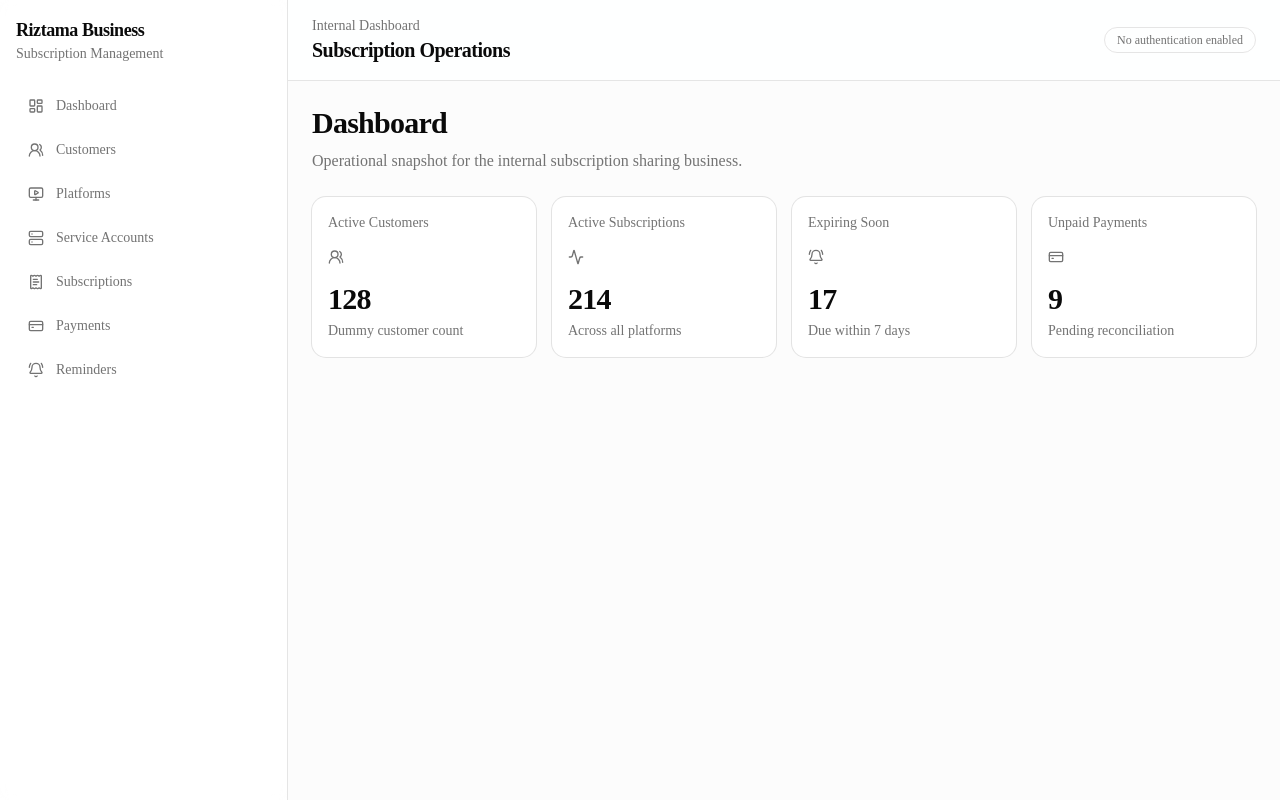
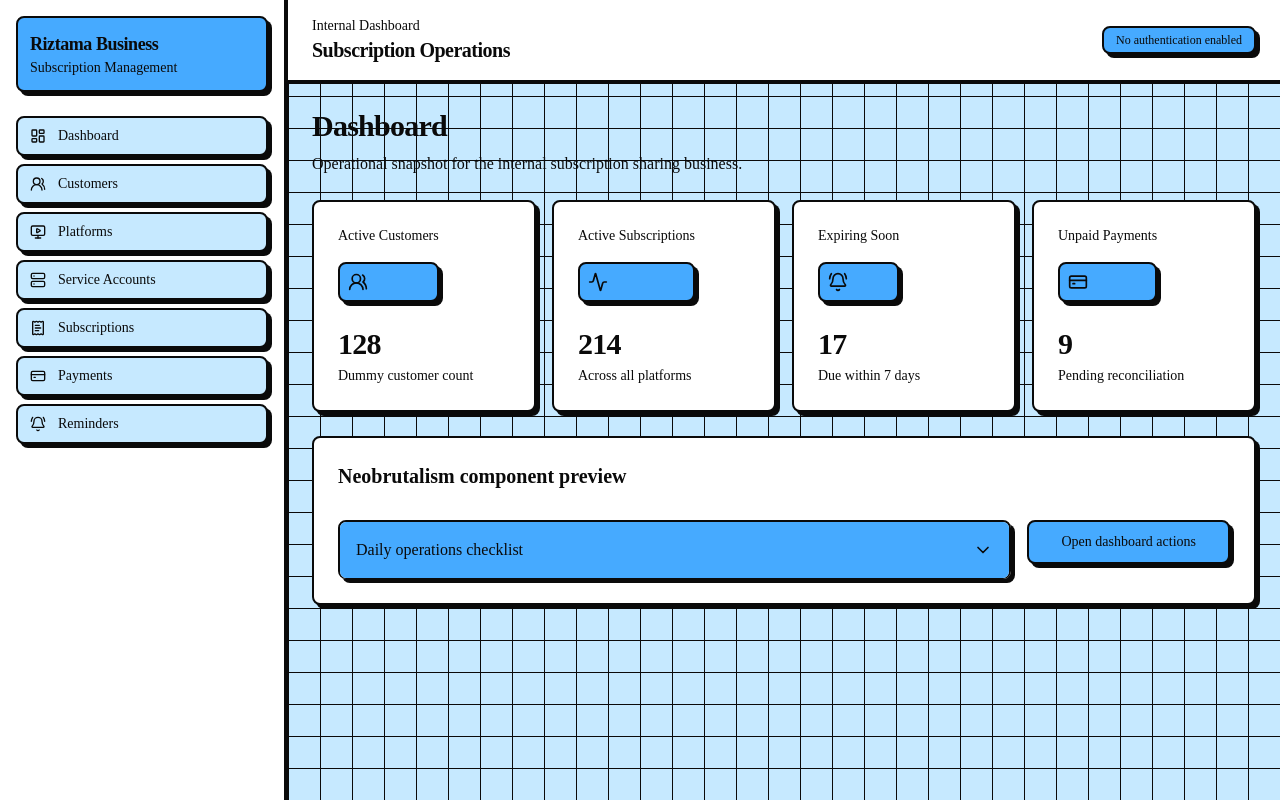
Before and after one commit to amalinars/bussiness, a Next.js app: page /admin/dashboard in a window 1280 px wide. Built offline with nearby package versions, Linux system fonts and the light colour scheme.

Commit message:
refactor: standardize UI components with Neo-brutalist design system and add accordion support

```diff
--- a/app/admin/dashboard/page.tsx
+++ b/app/admin/dashboard/page.tsx
@@ -1,6 +1,13 @@
 import { Activity, BellRing, CreditCard, UsersRound } from "lucide-react";
 
 import { PageContainer } from "@/components/PageContainer";
+import {
+  Accordion,
+  AccordionContent,
+  AccordionItem,
+  AccordionTrigger,
+} from "@/components/ui/accordion";
+import { Button } from "@/components/ui/button";
 import { Card, CardContent, CardHeader, CardTitle } from "@/components/ui/card";
 
 const metrics = [
@@ -21,21 +28,44 @@ export default function DashboardPage() {
           const Icon = metric.icon;
 
           return (
-            <Card key={metric.title}>
+            <Card key={metric.title} className="bg-secondary-background">
               <CardHeader className="flex-row items-center justify-between gap-4 space-y-0">
-                <CardTitle className="text-sm font-medium text-muted-foreground">
+                <CardTitle className="text-sm font-base">
                   {metric.title}
                 </CardTitle>
-                <Icon className="size-4 text-muted-foreground" aria-hidden="true" />
+                <div className="rounded-base border-2 border-border bg-main p-2 text-main-foreground shadow-shadow">
+                  <Icon className="size-5" aria-hidden="true" />
+                </div>
               </CardHeader>
               <CardContent>
-                <div className="text-3xl font-semibold tracking-tight">{metric.value}</div>
-                <p className="mt-1 text-sm text-muted-foreground">{metric.helper}</p>
+                <div className="text-3xl font-heading font-black tracking-tight">{metric.value}</div>
+                <p className="mt-1 text-sm font-base">{metric.helper}</p>
               </CardContent>
             </Card>
           );
         })}
       </div>
+
+      <Card className="bg-secondary-background">
+        <CardHeader>
+          <CardTitle className="text-xl font-heading font-black">
+            Neobrutalism component preview
+          </CardTitle>
+        </CardHeader>
+        <CardContent className="grid gap-4 lg:grid-cols-[1fr_auto] lg:items-start">
+          <Accordion type="single" collapsible className="w-full">
+            <AccordionItem value="pipeline">
+              <AccordionTrigger>Daily operations checklist</AccordionTrigger>
+              <AccordionContent>
+                Review unpaid invoices, confirm expiring shared accounts, and update
+                customer renewal notes before reminders are sent.
+              </AccordionContent>
+            </AccordionItem>
+          </Accordion>
+
+          <Button size="lg">Open dashboard actions</Button>
+        </CardContent>
+      </Card>
     </PageContainer>
   );
 }
--- a/app/admin/layout.tsx
+++ b/app/admin/layout.tsx
@@ -5,7 +5,7 @@ import { AppSidebar } from "@/components/AppSidebar";
 
 export default function AdminLayout({ children }: { children: ReactNode }) {
   return (
-    <div className="min-h-screen bg-muted/30 md:flex">
+    <div className="min-h-screen md:flex">
       <AppSidebar />
       <div className="flex min-w-0 flex-1 flex-col">
         <AppHeader />
--- a/app/globals.css
+++ b/app/globals.css
@@ -39,6 +39,10 @@
   --color-popover: var(--popover);
   --color-card-foreground: var(--card-foreground);
   --color-card: var(--card);
+  --color-main: var(--main);
+  --color-main-foreground: var(--main-foreground);
+  --color-secondary-background: var(--secondary-background);
+  --radius-base: var(--radius);
   --radius-sm: calc(var(--radius) * 0.6);
   --radius-md: calc(var(--radius) * 0.8);
   --radius-lg: var(--radius);
@@ -46,13 +50,21 @@
   --radius-2xl: calc(var(--radius) * 1.8);
   --radius-3xl: calc(var(--radius) * 2.2);
   --radius-4xl: calc(var(--radius) * 2.6);
+  --shadow-shadow: var(--shadow);
+  --spacing-boxShadowX: 4px;
+  --spacing-boxShadowY: 4px;
+  --spacing-reverseBoxShadowX: -4px;
+  --spacing-reverseBoxShadowY: -4px;
 }
 
 :root {
-  --background: oklch(1 0 0);
+  --background: oklch(0.92 0.06 248);
   --foreground: oklch(0.145 0 0);
   --card: oklch(1 0 0);
   --card-foreground: oklch(0.145 0 0);
+  --main: oklch(0.72 0.16 249);
+  --main-foreground: oklch(0.145 0 0);
+  --secondary-background: oklch(1 0 0);
   --popover: oklch(1 0 0);
   --popover-foreground: oklch(0.145 0 0);
   --primary: oklch(0.205 0 0);
@@ -64,15 +76,16 @@
   --accent: oklch(0.97 0 0);
   --accent-foreground: oklch(0.205 0 0);
   --destructive: oklch(0.577 0.245 27.325);
-  --border: oklch(0.922 0 0);
-  --input: oklch(0.922 0 0);
-  --ring: oklch(0.708 0 0);
+  --border: oklch(0.145 0 0);
+  --input: oklch(0.145 0 0);
+  --ring: oklch(0.145 0 0);
   --chart-1: oklch(0.87 0 0);
   --chart-2: oklch(0.556 0 0);
   --chart-3: oklch(0.439 0 0);
   --chart-4: oklch(0.371 0 0);
   --chart-5: oklch(0.269 0 0);
-  --radius: 0.625rem;
+  --radius: 0.5rem;
+  --shadow: 4px 4px 0px 0px var(--border);
   --sidebar: oklch(0.985 0 0);
   --sidebar-foreground: oklch(0.145 0 0);
   --sidebar-primary: oklch(0.205 0 0);
@@ -84,10 +97,13 @@
 }
 
 .dark {
-  --background: oklch(0.145 0 0);
+  --background: oklch(0.2 0.02 248);
   --foreground: oklch(0.985 0 0);
-  --card: oklch(0.205 0 0);
-  --card-foreground: oklch(0.985 0 0);
+  --card: oklch(0.985 0 0);
+  --card-foreground: oklch(0.145 0 0);
+  --main: oklch(0.72 0.16 249);
+  --main-foreground: oklch(0.145 0 0);
+  --secondary-background: oklch(0.985 0 0);
   --popover: oklch(0.205 0 0);
   --popover-foreground: oklch(0.985 0 0);
   --primary: oklch(0.922 0 0);
@@ -99,14 +115,15 @@
   --accent: oklch(0.269 0 0);
   --accent-foreground: oklch(0.985 0 0);
   --destructive: oklch(0.704 0.191 22.216);
-  --border: oklch(1 0 0 / 10%);
-  --input: oklch(1 0 0 / 15%);
-  --ring: oklch(0.556 0 0);
+  --border: oklch(0.145 0 0);
+  --input: oklch(0.145 0 0);
+  --ring: oklch(0.145 0 0);
   --chart-1: oklch(0.87 0 0);
   --chart-2: oklch(0.556 0 0);
   --chart-3: oklch(0.439 0 0);
   --chart-4: oklch(0.371 0 0);
   --chart-5: oklch(0.269 0 0);
+  --shadow: 4px 4px 0px 0px var(--border);
   --sidebar: oklch(0.205 0 0);
   --sidebar-foreground: oklch(0.985 0 0);
   --sidebar-primary: oklch(0.488 0.243 264.376);
@@ -123,6 +140,8 @@
   }
   body {
     @apply bg-background text-foreground;
+    background-image: linear-gradient(var(--border) 1px, transparent 1px), linear-gradient(90deg, var(--border) 1px, transparent 1px);
+    background-size: 32px 32px;
   }
   html {
     @apply font-sans;
--- a/components/AppHeader.tsx
+++ b/components/AppHeader.tsx
@@ -1,12 +1,12 @@
 export function AppHeader() {
   return (
-    <header className="sticky top-0 z-10 border-b bg-background/90 px-4 py-4 backdrop-blur md:px-6">
+    <header className="sticky top-0 z-10 border-b-4 border-border bg-secondary-background px-4 py-4 md:px-6">
       <div className="flex flex-col gap-1 sm:flex-row sm:items-center sm:justify-between">
         <div>
-          <p className="text-sm font-medium text-muted-foreground">Internal Dashboard</p>
-          <h1 className="text-xl font-semibold tracking-tight">Subscription Operations</h1>
+          <p className="text-sm font-base">Internal Dashboard</p>
+          <h1 className="text-xl font-heading font-black tracking-tight">Subscription Operations</h1>
         </div>
-        <div className="rounded-full border px-3 py-1 text-xs font-medium text-muted-foreground">
+        <div className="rounded-base border-2 border-border bg-main px-3 py-1 text-xs font-base text-main-foreground shadow-shadow">
           No authentication enabled
         </div>
       </div>
--- a/components/AppSidebar.tsx
+++ b/components/AppSidebar.tsx
@@ -29,18 +29,18 @@ export function AppSidebar({ className }: AppSidebarProps) {
   return (
     <aside
       className={cn(
-        "flex w-full flex-col border-b bg-card/80 p-4 backdrop-blur md:min-h-screen md:w-72 md:border-b-0 md:border-r",
+        "flex w-full flex-col border-b-4 border-border bg-secondary-background p-4 md:min-h-screen md:w-72 md:border-b-0 md:border-r-4",
         className,
       )}
     >
       <div className="mb-6">
-        <Link href="/admin/dashboard" className="block">
-          <p className="text-lg font-semibold tracking-tight">Riztama Business</p>
-          <p className="text-sm text-muted-foreground">Subscription Management</p>
+        <Link href="/admin/dashboard" className="block rounded-base border-2 border-border bg-main p-3 text-main-foreground shadow-shadow">
+          <p className="text-lg font-heading font-black tracking-tight">Riztama Business</p>
+          <p className="text-sm font-base">Subscription Management</p>
         </Link>
       </div>
 
-      <nav className="grid gap-1 md:gap-2">
+      <nav className="grid gap-2">
         {navigationItems.map((item) => {
           const Icon = item.icon;
 
@@ -48,7 +48,7 @@ export function AppSidebar({ className }: AppSidebarProps) {
             <Link
               key={item.href}
               href={item.href}
-              className="flex items-center gap-3 rounded-lg px-3 py-2 text-sm font-medium text-muted-foreground transition-colors hover:bg-accent hover:text-accent-foreground"
+              className="flex items-center gap-3 rounded-base border-2 border-border bg-background px-3 py-2 text-sm font-base shadow-shadow transition-all hover:translate-x-boxShadowX hover:translate-y-boxShadowY hover:shadow-none"
             >
               <Icon className="size-4" aria-hidden="true" />
               <span>{item.title}</span>
--- a/components/EmptyState.tsx
+++ b/components/EmptyState.tsx
@@ -9,16 +9,16 @@ type EmptyStateProps = {
 
 export function EmptyState({ title, description }: EmptyStateProps) {
   return (
-    <Card className="border-dashed">
+    <Card className="border-dashed bg-secondary-background">
       <CardHeader className="items-center text-center">
-        <div className="mb-2 rounded-full bg-muted p-3 text-muted-foreground">
+        <div className="mb-2 rounded-base border-2 border-border bg-main p-3 text-main-foreground shadow-shadow">
           <Inbox className="size-6" aria-hidden="true" />
         </div>
         <CardTitle>{title}</CardTitle>
         <CardDescription>{description}</CardDescription>
       </CardHeader>
       <CardContent>
-        <p className="text-center text-sm text-muted-foreground">
+        <p className="text-center text-sm font-base">
           This placeholder keeps the dashboard structure ready while business logic is added later.
         </p>
       </CardContent>
--- a/components/PageContainer.tsx
+++ b/components/PageContainer.tsx
@@ -10,8 +10,8 @@ export function PageContainer({ title, description, children }: PageContainerPro
   return (
     <section className="mx-auto flex w-full max-w-7xl flex-col gap-6 p-4 md:p-6">
       <div className="space-y-2">
-        <h2 className="text-2xl font-semibold tracking-tight md:text-3xl">{title}</h2>
-        {description ? <p className="max-w-3xl text-muted-foreground">{description}</p> : null}
+        <h2 className="text-2xl font-heading font-black tracking-tight md:text-3xl">{title}</h2>
+        {description ? <p className="max-w-3xl font-base">{description}</p> : null}
       </div>
       {children}
     </section>
--- /dev/null
+++ b/components/ui/accordion.tsx
@@ -0,0 +1,72 @@
+"use client"
+
+import * as AccordionPrimitive from "@radix-ui/react-accordion"
+import { ChevronDown } from "lucide-react"
+
+import * as React from "react"
+
+import { cn } from "@/lib/utils"
+
+function Accordion({
+  ...props
+}: React.ComponentProps<typeof AccordionPrimitive.Root>) {
+  return <AccordionPrimitive.Root data-slot="accordion" {...props} />
+}
+
+function AccordionItem({
+  className,
+  ...props
+}: React.ComponentProps<typeof AccordionPrimitive.Item>) {
+  return (
+    <AccordionPrimitive.Item
+      data-slot="accordion-item"
+      className={cn(
+        "rounded-base overflow-hidden border-2 border-b border-border shadow-shadow",
+        className,
+      )}
+      {...props}
+    />
+  )
+}
+
+function AccordionTrigger({
+  className,
+  children,
+  ...props
+}: React.ComponentProps<typeof AccordionPrimitive.Trigger>) {
+  return (
+    <AccordionPrimitive.Header className="flex">
+      <AccordionPrimitive.Trigger
+        data-slot="accordion-trigger"
+        className={cn(
+          "flex flex-1 items-center justify-between text-left text-base text-main-foreground border-border focus-visible:ring-[3px] bg-main p-4 font-heading transition-all [&[data-state=open]>svg]:rotate-180 data-[state=open]:rounded-b-none data-[state=open]:border-b-2 disabled:pointer-events-none disabled:opacity-50",
+          className,
+        )}
+        {...props}
+      >
+        {children}
+        <ChevronDown className="pointer-events-none size-5 shrink-0 transition-transform duration-200" />
+      </AccordionPrimitive.Trigger>
+    </AccordionPrimitive.Header>
+  )
+}
+
+function AccordionContent({
+  className,
+  children,
+  ...props
+}: React.ComponentProps<typeof AccordionPrimitive.Content>) {
+  return (
+    <AccordionPrimitive.Content
+      data-slot="accordion-content"
+      className="overflow-hidden rounded-b-base bg-secondary-background text-sm font-base transition-all data-[state=closed]:animate-accordion-up data-[state=open]:animate-accordion-down"
+      {...props}
+    >
+      <div className={cn("p-4", className)}>{children}</div>
+    </AccordionPrimitive.Content>
+  )
+}
+
+AccordionContent.displayName = AccordionPrimitive.Content.displayName
+
+export { Accordion, AccordionItem, AccordionTrigger, AccordionContent }
--- a/components/ui/button.tsx
+++ b/components/ui/button.tsx
@@ -1,53 +1,51 @@
-import { Button as ButtonPrimitive } from "@base-ui/react/button"
+import { Slot } from "@radix-ui/react-slot"
 import { cva, type VariantProps } from "class-variance-authority"
+
+import * as React from "react"
 
 import { cn } from "@/lib/utils"
 
 const buttonVariants = cva(
-  "group/button inline-flex shrink-0 items-center justify-center rounded-lg border border-transparent bg-clip-padding text-sm font-medium whitespace-nowrap transition-all outline-none select-none focus-visible:border-ring focus-visible:ring-3 focus-visible:ring-ring/50 active:not-aria-[haspopup]:translate-y-px disabled:pointer-events-none disabled:opacity-50 aria-invalid:border-destructive aria-invalid:ring-3 aria-invalid:ring-destructive/20 dark:aria-invalid:border-destructive/50 dark:aria-invalid:ring-destructive/40 [&_svg]:pointer-events-none [&_svg]:shrink-0 [&_svg:not([class*='size-'])]:size-4",
+  "inline-flex items-center justify-center whitespace-nowrap rounded-base text-sm font-base ring-offset-white transition-all gap-2 [&_svg]:pointer-events-none [&_svg]:size-4 [&_svg]:shrink-0 focus-visible:outline-hidden focus-visible:ring-2 focus-visible:ring-black focus-visible:ring-offset-2 disabled:pointer-events-none disabled:opacity-50",
   {
     variants: {
       variant: {
-        default: "bg-primary text-primary-foreground [a]:hover:bg-primary/80",
-        outline:
-          "border-border bg-background hover:bg-muted hover:text-foreground aria-expanded:bg-muted aria-expanded:text-foreground dark:border-input dark:bg-input/30 dark:hover:bg-input/50",
-        secondary:
-          "bg-secondary text-secondary-foreground hover:bg-secondary/80 aria-expanded:bg-secondary aria-expanded:text-secondary-foreground",
-        ghost:
-          "hover:bg-muted hover:text-foreground aria-expanded:bg-muted aria-expanded:text-foreground dark:hover:bg-muted/50",
-        destructive:
-          "bg-destructive/10 text-destructive hover:bg-destructive/20 focus-visible:border-destructive/40 focus-visible:ring-destructive/20 dark:bg-destructive/20 dark:hover:bg-destructive/30 dark:focus-visible:ring-destructive/40",
-        link: "text-primary underline-offset-4 hover:underline",
+        default:
+          "text-main-foreground bg-main border-2 border-border shadow-shadow hover:translate-x-boxShadowX hover:translate-y-boxShadowY hover:shadow-none",
+        noShadow: "text-main-foreground bg-main border-2 border-border",
+        neutral:
+          "bg-secondary-background text-foreground border-2 border-border shadow-shadow hover:translate-x-boxShadowX hover:translate-y-boxShadowY hover:shadow-none",
+        reverse:
+          "text-main-foreground bg-main border-2 border-border hover:translate-x-reverseBoxShadowX hover:translate-y-reverseBoxShadowY hover:shadow-shadow",
       },
       size: {
-        default:
-          "h-8 gap-1.5 px-2.5 has-data-[icon=inline-end]:pr-2 has-data-[icon=inline-start]:pl-2",
-        xs: "h-6 gap-1 rounded-[min(var(--radius-md),10px)] px-2 text-xs in-data-[slot=button-group]:rounded-lg has-data-[icon=inline-end]:pr-1.5 has-data-[icon=inline-start]:pl-1.5 [&_svg:not([class*='size-'])]:size-3",
-        sm: "h-7 gap-1 rounded-[min(var(--radius-md),12px)] px-2.5 text-[0.8rem] in-data-[slot=button-group]:rounded-lg has-data-[icon=inline-end]:pr-1.5 has-data-[icon=inline-start]:pl-1.5 [&_svg:not([class*='size-'])]:size-3.5",
-        lg: "h-9 gap-1.5 px-2.5 has-data-[icon=inline-end]:pr-2 has-data-[icon=inline-start]:pl-2",
-        icon: "size-8",
-        "icon-xs":
-          "size-6 rounded-[min(var(--radius-md),10px)] in-data-[slot=button-group]:rounded-lg [&_svg:not([class*='size-'])]:size-3",
-        "icon-sm":
-          "size-7 rounded-[min(var(--radius-md),12px)] in-data-[slot=button-group]:rounded-lg",
-        "icon-lg": "size-9",
+        default: "h-10 px-4 py-2",
+        sm: "h-9 px-3",
+        lg: "h-11 px-8",
+        icon: "size-10",
       },
     },
     defaultVariants: {
       variant: "default",
       size: "default",
     },
-  }
+  },
 )
 
 function Button({
   className,
-  variant = "default",
-  size = "default",
+  variant,
+  size,
+  asChild = false,
   ...props
-}: ButtonPrimitive.Props & VariantProps<typeof buttonVariants>) {
+}: React.ComponentProps<"button"> &
+  VariantProps<typeof buttonVariants> & {
+    asChild?: boolean
+  }) {
+  const Comp = asChild ? Slot : "button"
+
   return (
-    <ButtonPrimitive
+    <Comp
       data-slot="button"
       className={cn(buttonVariants({ variant, size, className }))}
       {...props}
--- a/components/ui/card.tsx
+++ b/components/ui/card.tsx
@@ -2,18 +2,13 @@ import * as React from "react"
 
 import { cn } from "@/lib/utils"
 
-function Card({
-  className,
-  size = "default",
-  ...props
-}: React.ComponentProps<"div"> & { size?: "default" | "sm" }) {
+function Card({ className, ...props }: React.ComponentProps<"div">) {
   return (
     <div
       data-slot="card"
-      data-size={size}
       className={cn(
-        "group/card flex flex-col gap-4 overflow-hidden rounded-xl bg-card py-4 text-sm text-card-foreground ring-1 ring-foreground/10 has-data-[slot=card-footer]:pb-0 has-[>img:first-child]:pt-0 data-[size=sm]:gap-3 data-[size=sm]:py-3 data-[size=sm]:has-data-[slot=card-footer]:pb-0 *:[img:first-child]:rounded-t-xl *:[img:last-child]:rounded-b-xl",
-        className
+        "rounded-base flex flex-col shadow-shadow border-2 gap-6 py-6 border-border bg-background text-foreground font-base",
+        className,
       )}
       {...props}
     />
@@ -25,8 +20,8 @@ function CardHeader({ className, ...props }: React.ComponentProps<"div">) {
     <div
       data-slot="card-header"
       className={cn(
-        "group/card-header @container/card-header grid auto-rows-min items-start gap-1 rounded-t-xl px-4 group-data-[size=sm]/card:px-3 has-data-[slot=card-action]:grid-cols-[1fr_auto] has-data-[slot=card-description]:grid-rows-[auto_auto] [.border-b]:pb-4 group-data-[size=sm]/card:[.border-b]:pb-3",
-        className
+        "@container/card-header grid auto-rows-min grid-rows-[auto_auto] items-start gap-1.5 px-6 has-[data-slot=card-action]:grid-cols-[1fr_auto] [.border-b]:pb-6",
+        className,
       )}
       {...props}
     />
@@ -37,10 +32,7 @@ function CardTitle({ className, ...props }: React.ComponentProps<"div">) {
   return (
     <div
       data-slot="card-title"
-      className={cn(
-        "font-heading text-base leading-snug font-medium group-data-[size=sm]/card:text-sm",
-        className
-      )}
+      className={cn("font-heading leading-none", className)}
       {...props}
     />
   )
@@ -50,7 +42,7 @@ function CardDescription({ className, ...props }: React.ComponentProps<"div">) {
   return (
     <div
       data-slot="card-description"
-      className={cn("text-sm text-muted-foreground", className)}
+      className={cn("text-sm font-base", className)}
       {...props}
     />
   )
@@ -62,7 +54,7 @@ function CardAction({ className, ...props }: React.ComponentProps<"div">) {
       data-slot="card-action"
       className={cn(
         "col-start-2 row-span-2 row-start-1 self-start justify-self-end",
-        className
+        className,
       )}
       {...props}
     />
@@ -73,7 +65,7 @@ function CardContent({ className, ...props }: React.ComponentProps<"div">) {
   return (
     <div
       data-slot="card-content"
-      className={cn("px-4 group-data-[size=sm]/card:px-3", className)}
+      className={cn("px-6", className)}
       {...props}
     />
   )
@@ -83,10 +75,7 @@ function CardFooter({ className, ...props }: React.ComponentProps<"div">) {
   return (
     <div
       data-slot="card-footer"
-      className={cn(
-        "flex items-center rounded-b-xl border-t bg-muted/50 p-4 group-data-[size=sm]/card:p-3",
-        className
-      )}
+      className={cn("flex items-center px-6 [.border-t]:pt-6", className)}
       {...props}
     />
   )
@@ -97,7 +86,7 @@ export {
   CardHeader,
   CardFooter,
   CardTitle,
-  CardAction,
   CardDescription,
   CardContent,
+  CardAction,
 }
--- a/package.json
+++ b/package.json
@@ -10,6 +10,8 @@
   },
   "dependencies": {
     "@base-ui/react": "^1.5.0",
+    "@radix-ui/react-accordion": "^1.2.12",
+    "@radix-ui/react-slot": "^1.2.4",
     "@supabase/supabase-js": "^2.106.2",
     "class-variance-authority": "^0.7.1",
     "clsx": "^2.1.1",
```
Also changed, not shown: 1 other file (tests, documents, lock files or other folders).
